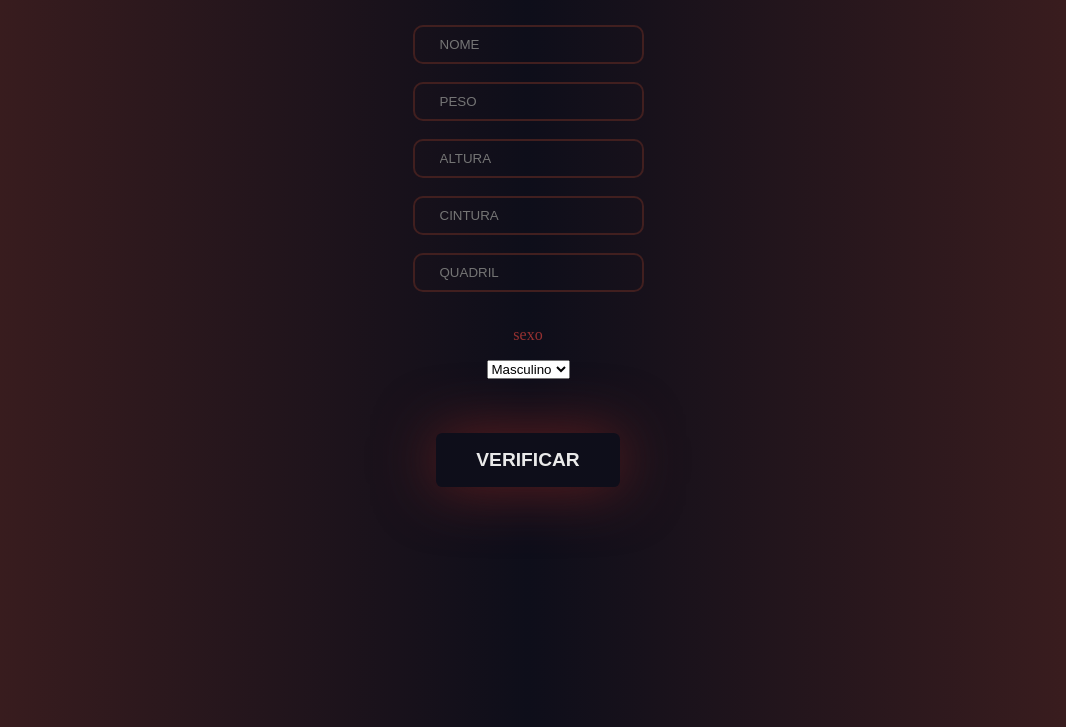
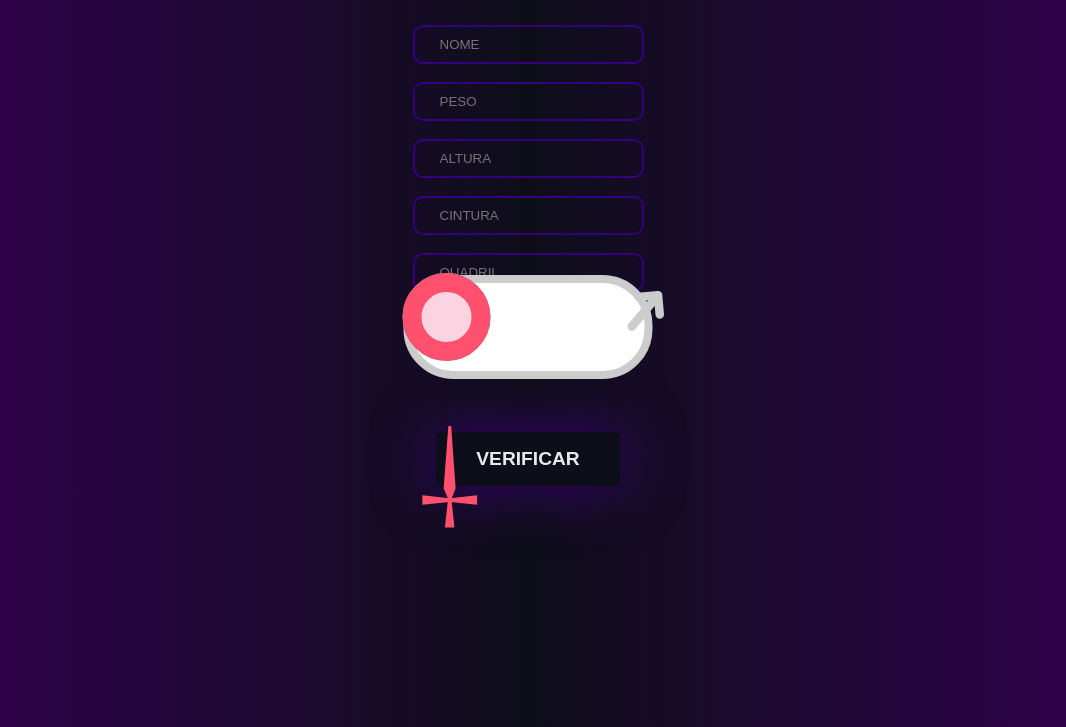
Before and after one commit to Guspezzini/Sistema_De_Triagem, a website built with webpack: page index.html in a window 1280 px wide. Shown: the part 73-800 px from the top of the page, without its empty margins (112-1178 px from the left). Built offline with nearby package versions, Linux system fonts and the light colour scheme.

Commit message:
segunda versão

```diff
--- a/index.html
+++ b/index.html
@@ -31,10 +31,12 @@
     <br>
 
     <p class="sexo">sexo</p>
-    <select class="none" id="sexo">
-<option value="M">Masculino</option>
-<option value="F">Feminino</option>
-<option value="não faço">não faço</option>
+    <input id="sexo" class="gender-taggle" type="checkbox" hidden="" />
+<label for="switch" class="switch">
+  <p id="M" class="female">†</p>
+  <p id="H" class="male">➜</p>
+</label>
+
     </select>
     <br><br><br><br>
     </div>
--- a/style.css
+++ b/style.css
@@ -8,9 +8,9 @@ text-align: center;
 
 }body{
     box-sizing: border-box;
-    background: linear-gradient(to right, rgb(65, 31, 31), rgb(14, 14, 26), rgb(65, 31, 31));
+    background: linear-gradient(to right, rgb(53, 0, 84), rgb(14, 14, 26), rgb(53, 0, 84));
 }.sexo{
-   color: #963131;
+   color: #3800ba;
 }
 
 
@@ -31,7 +31,7 @@ text-align: center;
   color: rgb(234, 234, 234);
   font-weight: 700;
   transition: 0.6s;
-  box-shadow: 0px 0px 60px #651f1f;
+  box-shadow: 0px 0px 60px #380071;
 
 }
 
@@ -40,8 +40,8 @@ text-align: center;
 }
 
 .btn:hover {
-  background: rgb(57, 1, 1);
-  background: linear-gradient(270deg, rgba(75, 10, 10, 0.681) 0%, rgba(232, 31, 31, 0.873) 60%);
+  background: rgb(37, 1, 95);
+  background: linear-gradient(270deg, rgba(25, 0, 45, 0.681) 0%, rgba(98, 0, 255, 0.873) 60%);
   color: rgb(4, 4, 38);
 }
 .inputone {
@@ -50,7 +50,7 @@ text-align: center;
 
 
   color: white;
-  border: 2px solid rgb(65, 31, 31);
+  border: 2px solid rgb(52, 0, 129);
   border-radius: 10px;
   padding: 10px 25px;
   background: transparent;
@@ -63,7 +63,7 @@ text-align: center;
 
 
   color: white;
-  border: 2px solid rgb(65, 31, 31);
+  border: 2px solid rgb(52, 0, 129);
   border-radius: 10px;
   padding: 10px 25px;
   background: transparent;
@@ -76,7 +76,7 @@ text-align: center;
 
 
   color: white;
-  border: 2px solid rgb(65, 31, 31);
+  border: 2px solid rgb(52, 0, 129);
   border-radius: 10px;
   padding: 10px 25px;
   background: transparent;
@@ -88,7 +88,7 @@ text-align: center;
 
 
   color: white;
-  border: 2px solid rgb(65, 31, 31);
+  border: 2px solid rgb(52, 0, 129);
   border-radius: 10px;
   padding: 10px 25px;
   background: transparent;
@@ -101,9 +101,104 @@ text-align: center;
 
 
   color: white;
-  border: 2px solid rgb(65, 31, 31);
+  border: 2px solid rgb(52, 0, 129);
   border-radius: 10px;
   padding: 10px 25px;
   background: transparent;
   max-width: 190px;
 }
+.switch {
+  background-color: white;
+  width: 233px;
+  height: 88px;
+  position: absolute;
+  border-radius: 50px;
+  border: 8px solid #ccc;
+  cursor: pointer;
+  user-select: none;
+  display: inline-block;
+  top: 50%;
+  left: 50%;
+  transform: translate(-50%, -50%);
+}
+.switch::before,
+.switch::after {
+  content: "";
+  width: 50px;
+  height: 50px;
+  background-color: white;
+  position: absolute;
+  border-radius: 50%;
+  top: -11%;
+  left: -4%;
+  transition:
+    all 350ms cubic-bezier(0, 0.95, 0.38, 0.98),
+    background 150ms ease;
+  transform-origin: right center;
+}
+.switch::before {
+  border: 19.2px solid rgb(76, 189, 226);
+}
+.switch::after {
+  background: #fbd3e1;
+  border: 19.2px solid #ff516e;
+}
+.gender-taggle:checked + .switch:before {
+  background: #1cb7ea;
+  transform: translateX(165%);
+  border: 19.2px solid #ff516e;
+}
+.gender-taggle + .switch .female {
+  color: #ff516e;
+}
+.gender-taggle:checked + .switch .male {
+  color: #1cb7ea;
+}
+.gender-taggle + .switch .male {
+  color: #ccc;
+}
+.gender-taggle:checked + .switch .female {
+  color: #ccc;
+}
+.gender-taggle:checked + .switch:after {
+  background: #d3f0fb;
+  transform: translateX(165%);
+  border: 19.2px solid #1cb7ea;
+}
+.female,
+.male {
+  position: absolute;
+  font-weight: lighter;
+  color: #ccc;
+}
+.female {
+  z-index: -1;
+  top: 3%;
+  left: 3%;
+  transform: rotate(180deg);
+  font-size: 125px;
+  font-weight: 400;
+}
+.male {
+  z-index: -1;
+  left: 87%;
+  top: -97%;
+  font-size: 70px;
+  transform: rotate(-50deg);
+}
+
+@keyframes bounce {
+  0%,
+  20%,
+  50%,
+  80%,
+  100% {
+    transform: translateY(0);
+  }
+  40% {
+    transform: translateY(-30px);
+  }
+  60% {
+    transform: translateY(-15px);
+  }
+}
```
